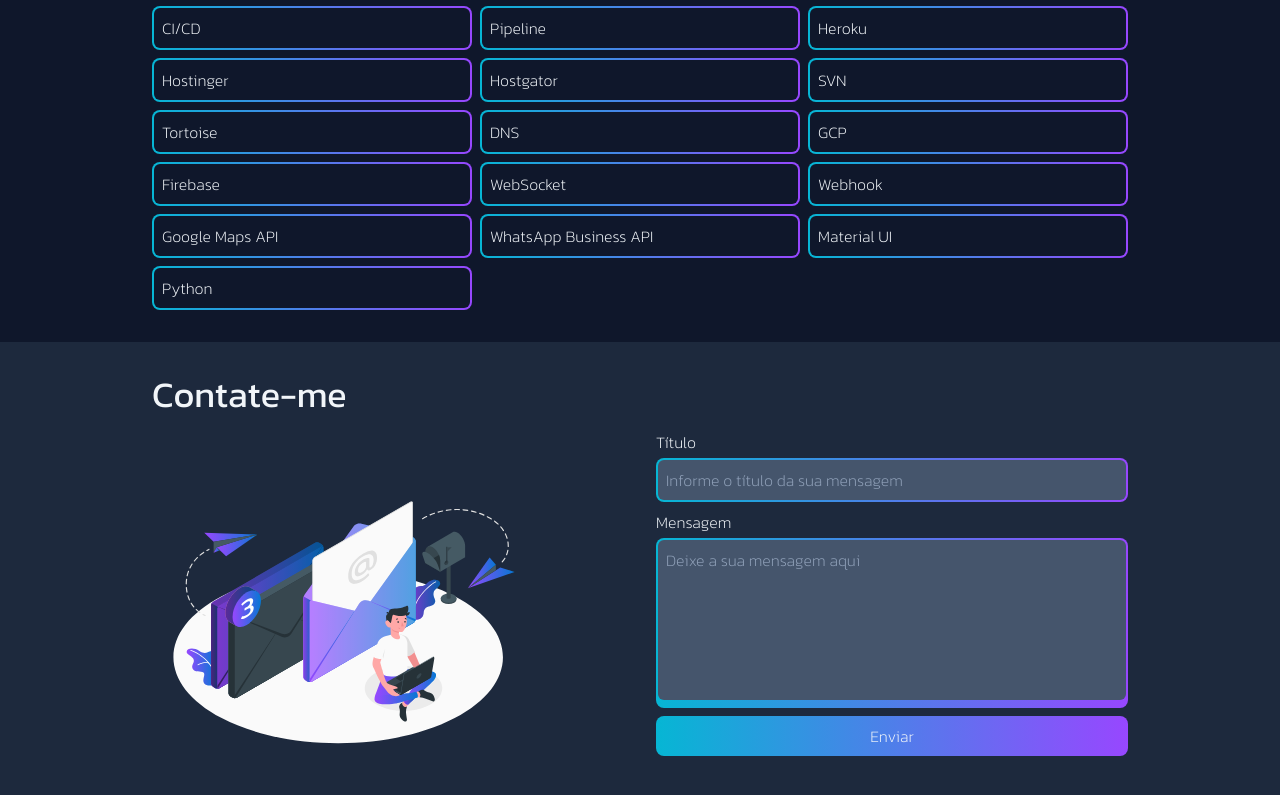
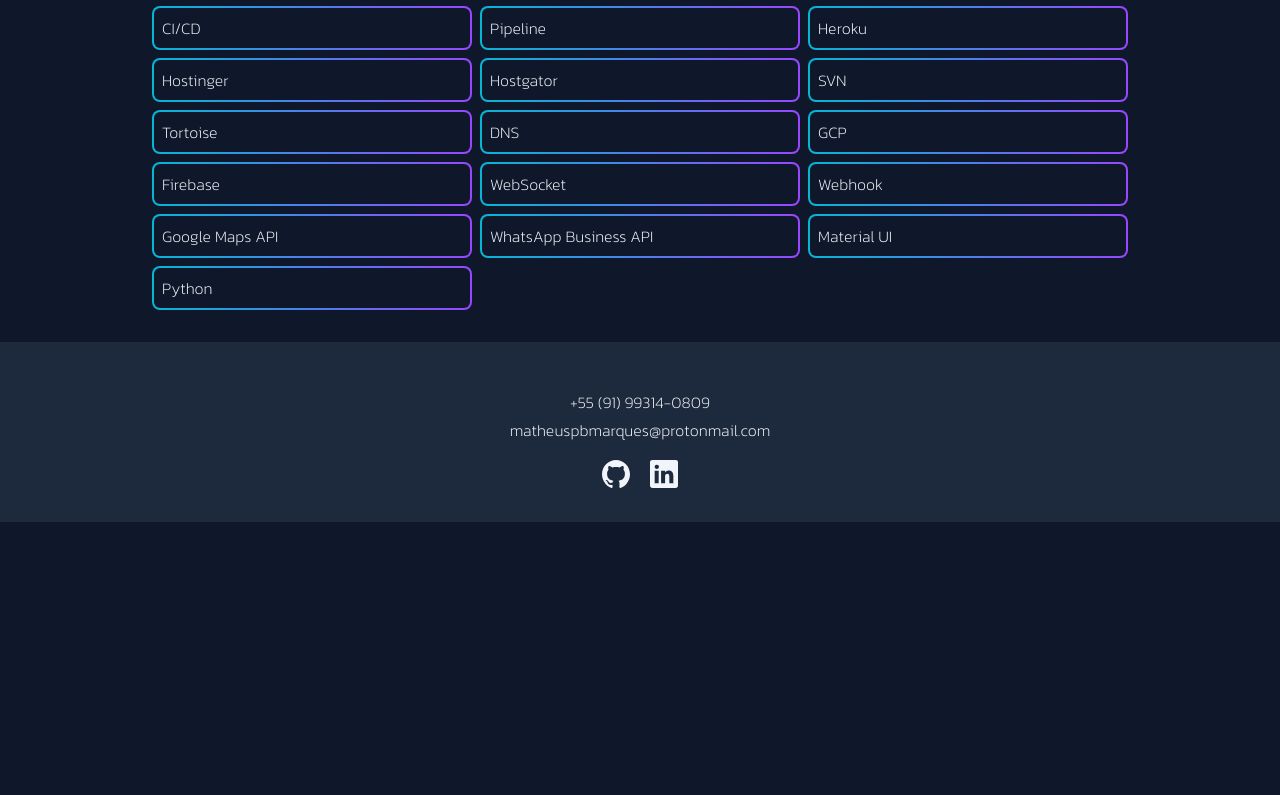
Before and after one commit to matheuspbmarques/portfolio, a Next.js app: page / in a window 1280 px wide. Shown: the part 3074-3869 px from the top of the page. After the commit the page ends 3596 px from the top, so only its background shows below. Built offline with nearby package versions, Linux system fonts and the light colour scheme.

Commit message:
ref(contact): transform in footer and add contact, email, whatsapp and telegram

```diff
--- a/components/sections/Contact.tsx
+++ b/components/sections/Contact.tsx
@@ -1,67 +1,33 @@
-"use client";
+import socialMediaList from "@/configs/socialMediaList";
+import Link from "next/link";
+import Icons from "../ui/Icons";
 
-import Image from "next/image";
-import CustomInput from "../ui/CustomInput";
-import CustomTextArea from "../ui/CustomTextArea";
-import fonts from "@/configs/fonts";
-import { H2 } from "../ui/H2";
-
-interface ContactProps {
+type ContactProps = {
   id?: string;
-}
+};
 
 export default function Contact({ id }: ContactProps) {
+  const renderSocialMedia = socialMediaList.map(({ icon, url }, index) => {
+    return (
+      <li key={index}>
+        <Link href={url}>
+          <span className="fill-slate-100">
+            <Icons name={icon} />
+          </span>
+        </Link>
+      </li>
+    );
+  });
+
   return (
-    <section id={id} className="bg-slate-800">
-      <div className="mx-auto flex flex-col px-6 py-8 gap-4 max-w-5xl">
-        <H2>Contate-me</H2>
-        <div className="flex gap-8">
-          <div className="hidden sm:flex flex-1">
-            <Image
-              alt="Ilustração de e-mail"
-              src={"/assets/svgs/illustrations/email.svg"}
-              width={6 * 64}
-              height={6 * 64}
-            />
-          </div>
-          <form
-            onSubmit={(e) => {
-              e.preventDefault();
-
-              const formData = new FormData(e.target);
-
-              const subject = formData.get("subject");
-              const message = formData.get("message");
-
-              location.replace(
-                `mailto:matheuspbmarques@hotmail.com?subject=${subject}&body=${message}`,
-              );
-            }}
-            action={"sendEmail(this)"}
-            className={`flex-1 flex flex-col ${fonts.kanitText.className} text-slate-100 gap-2`}
-          >
-            <CustomInput
-              label="Título"
-              placeholder="Informe o título da sua mensagem"
-              id="subject"
-              type="text"
-              name="subject"
-            />
-            <CustomTextArea
-              label="Mensagem"
-              placeholder="Deixe a sua mensagem aqui"
-              id="message"
-              name="message"
-            />
-            <button
-              type="submit"
-              className="custom-gradient rounded-lg p-2 text-center w-full"
-            >
-              Enviar
-            </button>
-          </form>
-        </div>
+    <footer id={id} className="bg-slate-800">
+      <div className="mx-auto flex flex-col px-6 py-8 max-w-5xl">
+        <ul className="flex flex-col justify-center gap-1 mt-4">
+          <li className="text-center">+55 (91) 99314-0809</li>
+          <li className="text-center">matheuspbmarques@protonmail.com</li>
+        </ul>
+        <ul className="mt-4 flex gap-4 justify-center">{renderSocialMedia}</ul>
       </div>
-    </section>
+    </footer>
   );
 }
```
